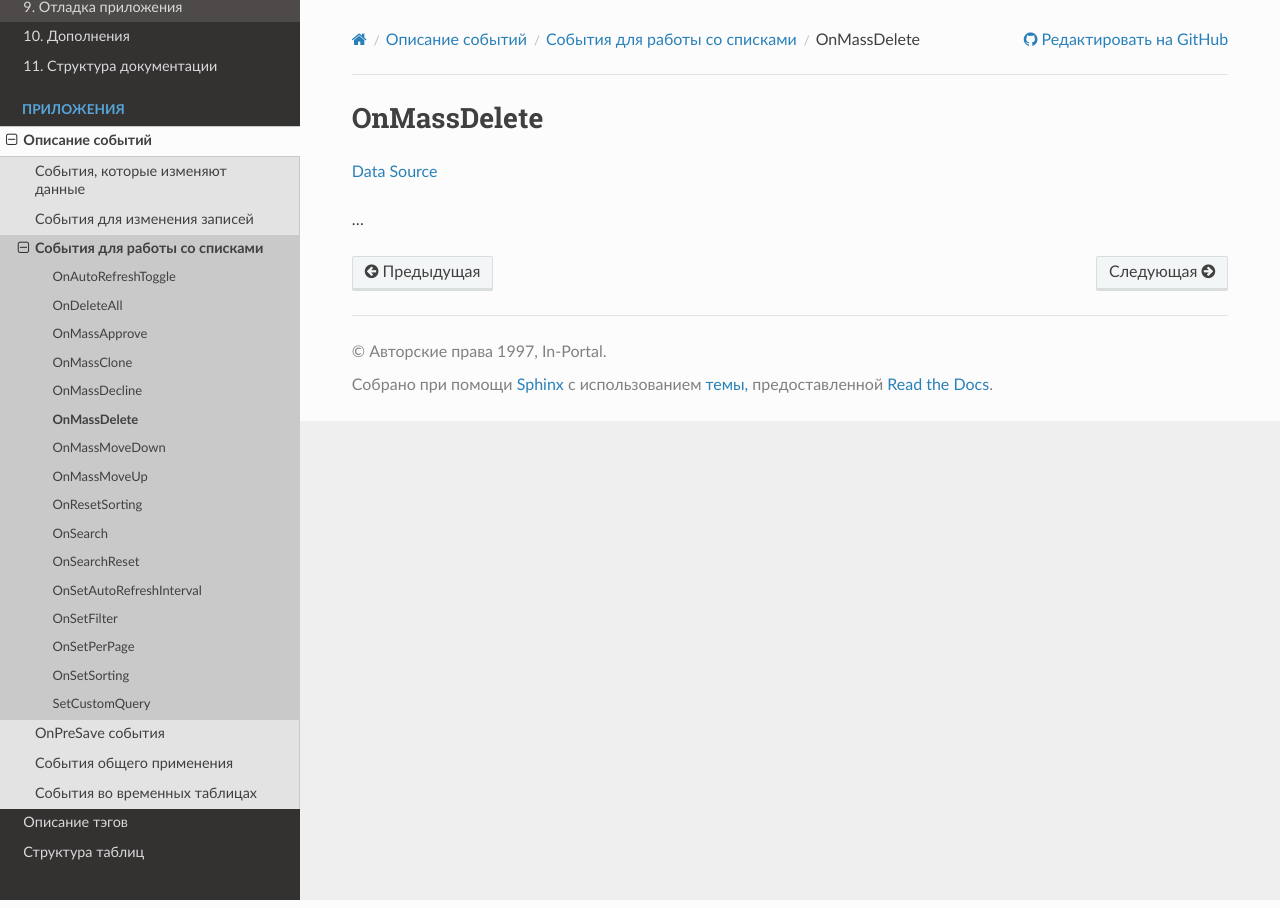
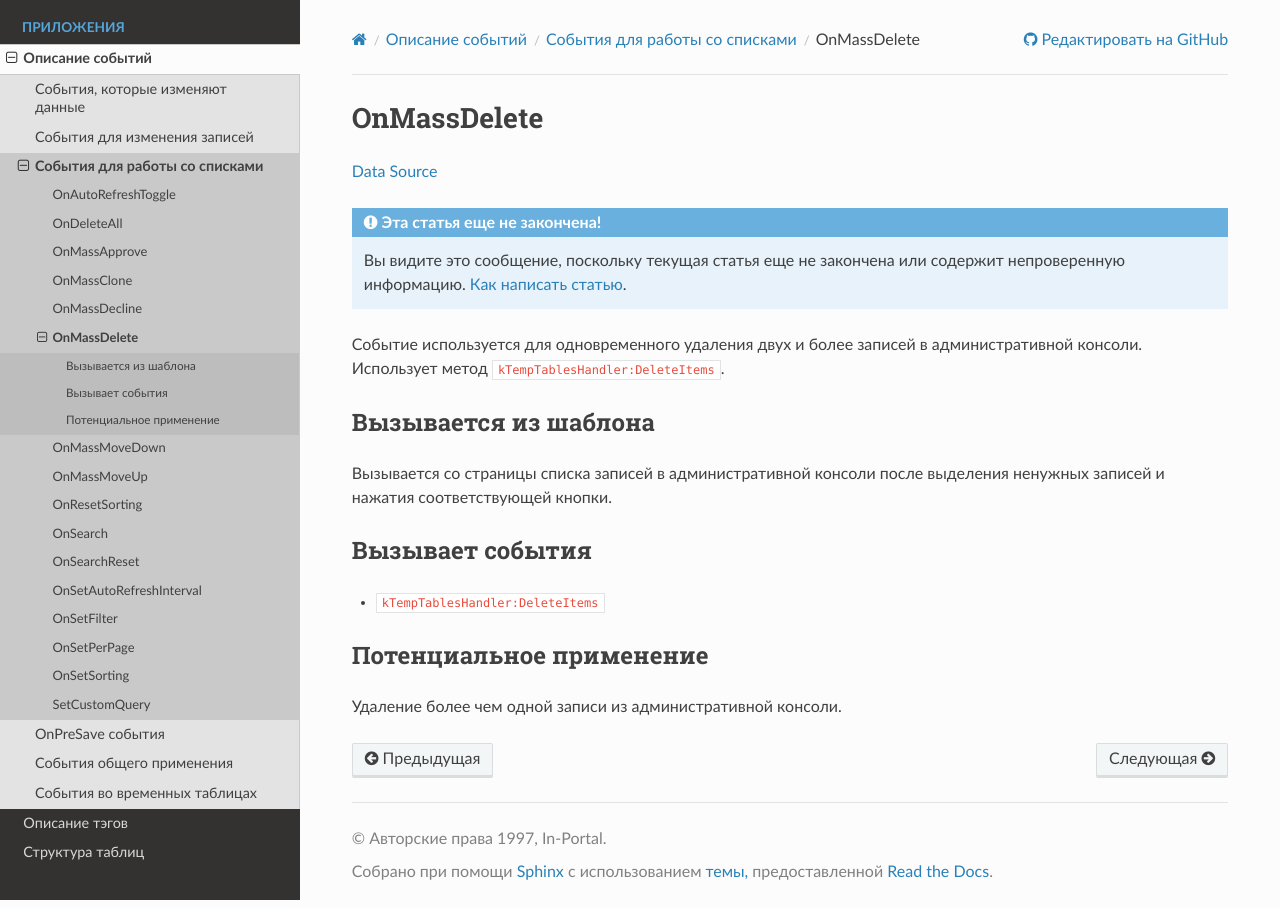
Before and after one commit to in-portal/guide-ru, a Sphinx documentation site: the page built from docs/events/lists/on_mass_delete.rst, in a window 1280 px wide. Built offline with Sphinx 7.4.7 and the Read the Docs theme 3.1.0, drawn with Linux system fonts in a browser that asks for light colours.

Commit message:
Integrated "/events/lists/on_mass_delete.rst"

```diff
--- a/docs/events/lists/on_mass_delete.rst
+++ b/docs/events/lists/on_mass_delete.rst
@@ -2,6 +2,25 @@ OnMassDelete
 ============
 `Data Source`_
 
-...
+.. include:: /includes/not_finished.rst
+
+Событие используется для одновременного удаления двух и более записей в административной консоли.
+Использует метод ``kTempTablesHandler:DeleteItems``.
+
+Вызывается из шаблона
+---------------------
+
+Вызывается со страницы списка записей в административной консоли после выделения ненужных записей и нажатия
+соответствующей кнопки.
+
+Вызывает события
+----------------
+
+- ``kTempTablesHandler:DeleteItems``
+
+Потенциальное применение
+------------------------
+
+Удаление более чем одной записи из административной консоли.
 
 .. _Data Source: http://guide.in-portal.org/rus/index.php/EventHandler:OnMassDelete
```
